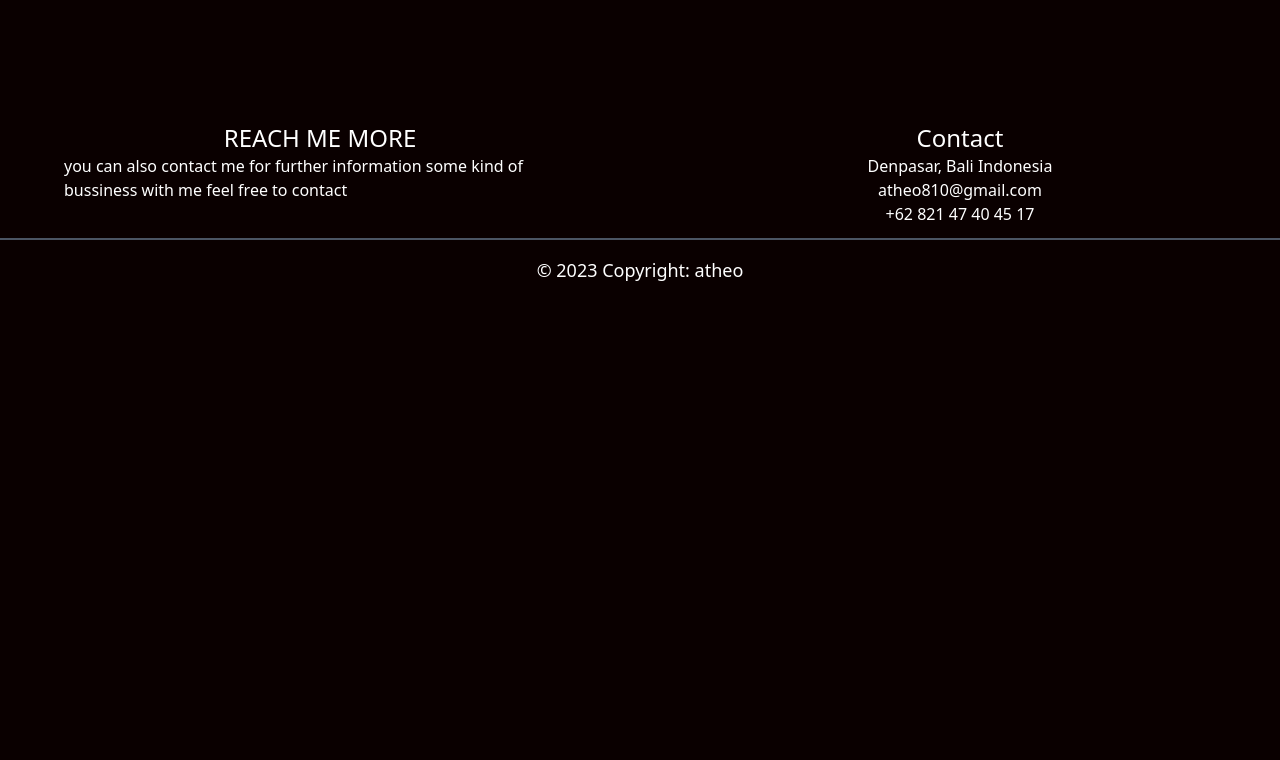
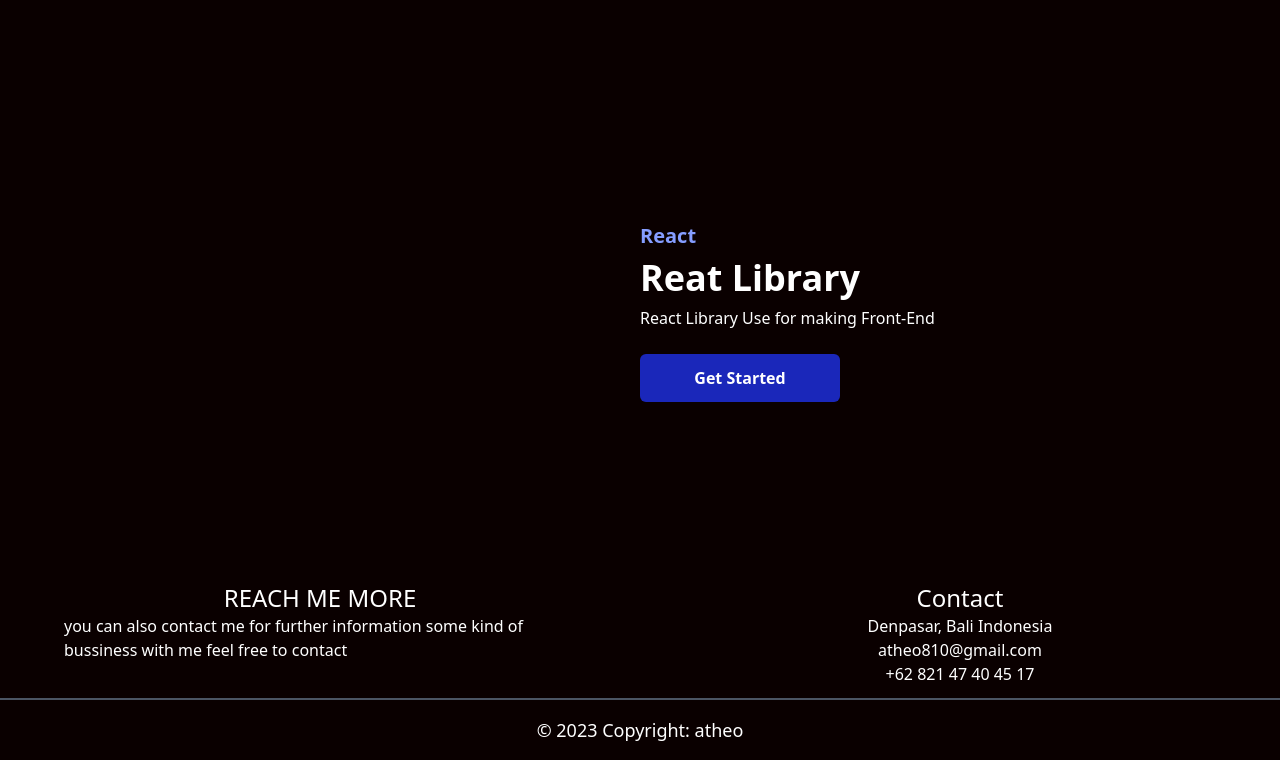
Before and after one commit to atheo810/react_portofolio, a React (Vite) app: page / in a window 1280 px wide. Shown: the part 2086-2846 px from the top of the page. Before the commit the page ends 2386 px from the top, so only its background shows below. Built offline with nearby package versions, Linux system fonts and the light colour scheme; some icons are missing.

Commit message:
feat: new lib vue

```diff
--- /dev/null
+++ b/src/components/Vue.jsx
@@ -0,0 +1,20 @@
+import { FaVuejs } from "react-icons/fa6";
+export default function Vue() {
+  return (
+    <section className="w-full py-16 px-4">
+      <div className="max-w-[1240px] mx-auto grid md:grid-cols-2">
+        <FaVuejs size={300} color="green" className="w-[300px] mx-auto my-4" />
+        <div className="flex flex-col justify-center">
+          <p className="text-[#859DFF] font-bold text-xl">React</p>
+          <h1 className="md:text-4xl sm:text-3xl text-2xl font-bold py-2 text-white">
+            Reat Library
+          </h1>
+          <p className="text-white">React Library Use for making Front-End</p>
+          <button className="bg-[#1A27BA] text-white w-[200px] rounded-md font-bold my-6 md:mx-0 mx-auto py-3 ">
+            Get Started
+          </button>
+        </div>
+      </div>
+    </section>
+  );
+}
--- a/src/pages/PageHome.jsx
+++ b/src/pages/PageHome.jsx
@@ -2,6 +2,7 @@
 import Hero from "../components/Hero";
 import Laravel from "../components/Laravel";
 import ReactLib from "../components/ReactLib";
+import Vue from "../components/Vue";
 
 export default function PageHome() {
   return (
@@ -10,6 +11,7 @@
       <Laravel />
       <Express />
       <ReactLib />
+      <Vue />
     </div>
   );
 }
```
